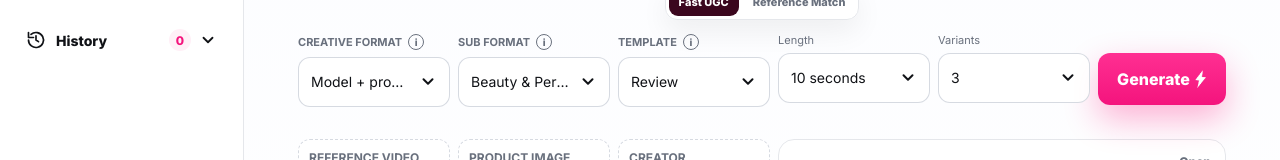
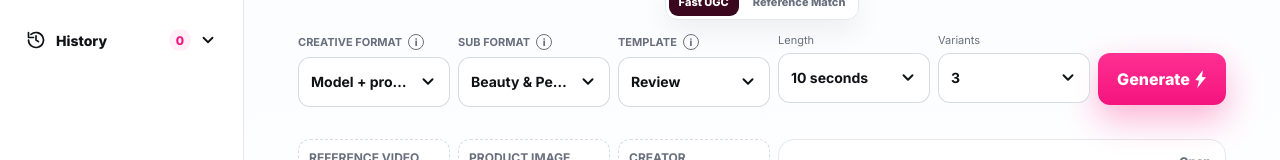
Before and after one commit to AllGoodsmasterpiece/ugclabs, a Next.js app: page / in a window 1280 px wide. Shown: the part 212-372 px from the top of the page. Built offline with nearby package versions, Linux system fonts and the light colour scheme.

Commit message:
Match dropdown selected text weight

```diff
--- a/app/styles.css
+++ b/app/styles.css
@@ -3815,6 +3815,7 @@ h3 {
   display: block;
   overflow: hidden;
   font-size: 14px;
+  font-weight: 650;
   line-height: 1.15;
   text-overflow: ellipsis;
   white-space: nowrap;
```
